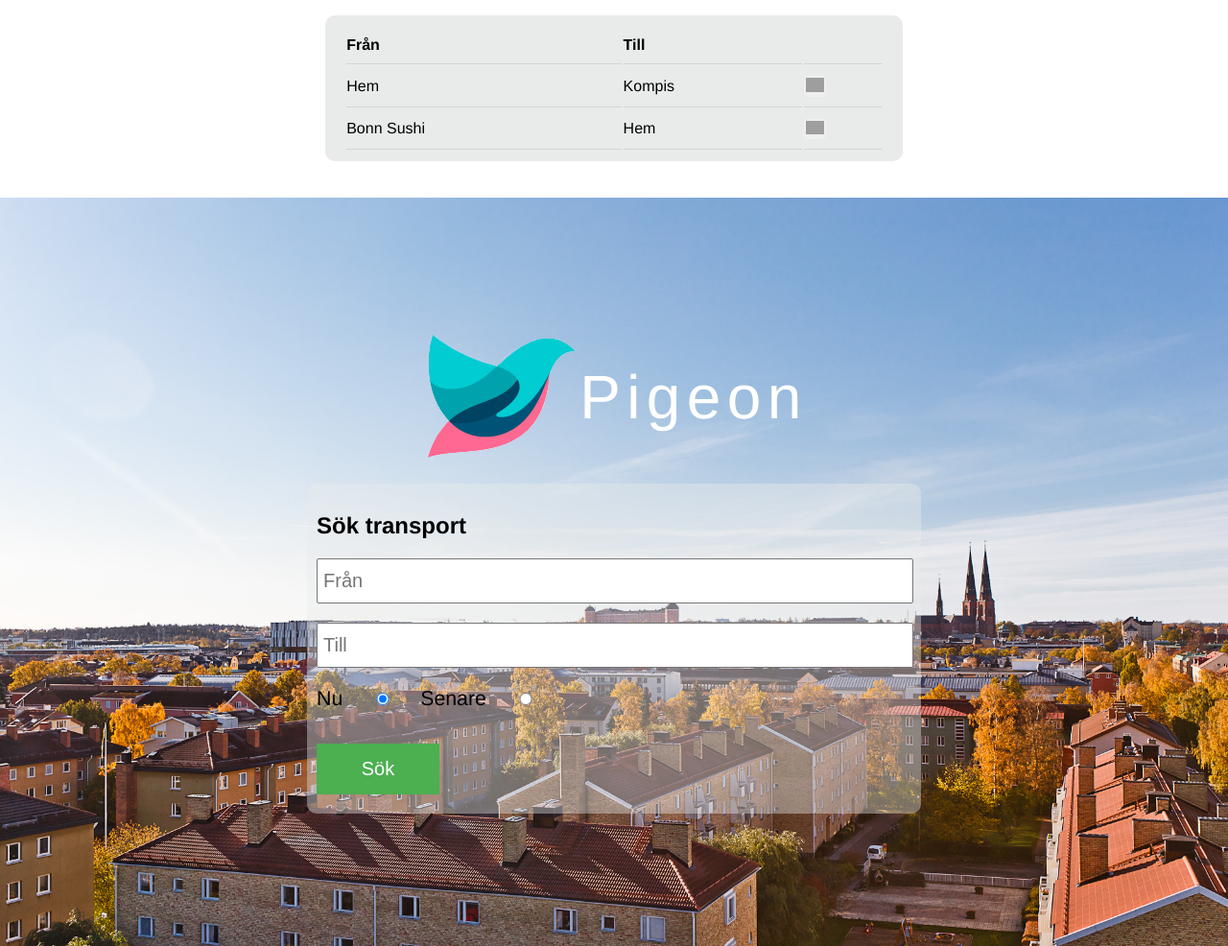
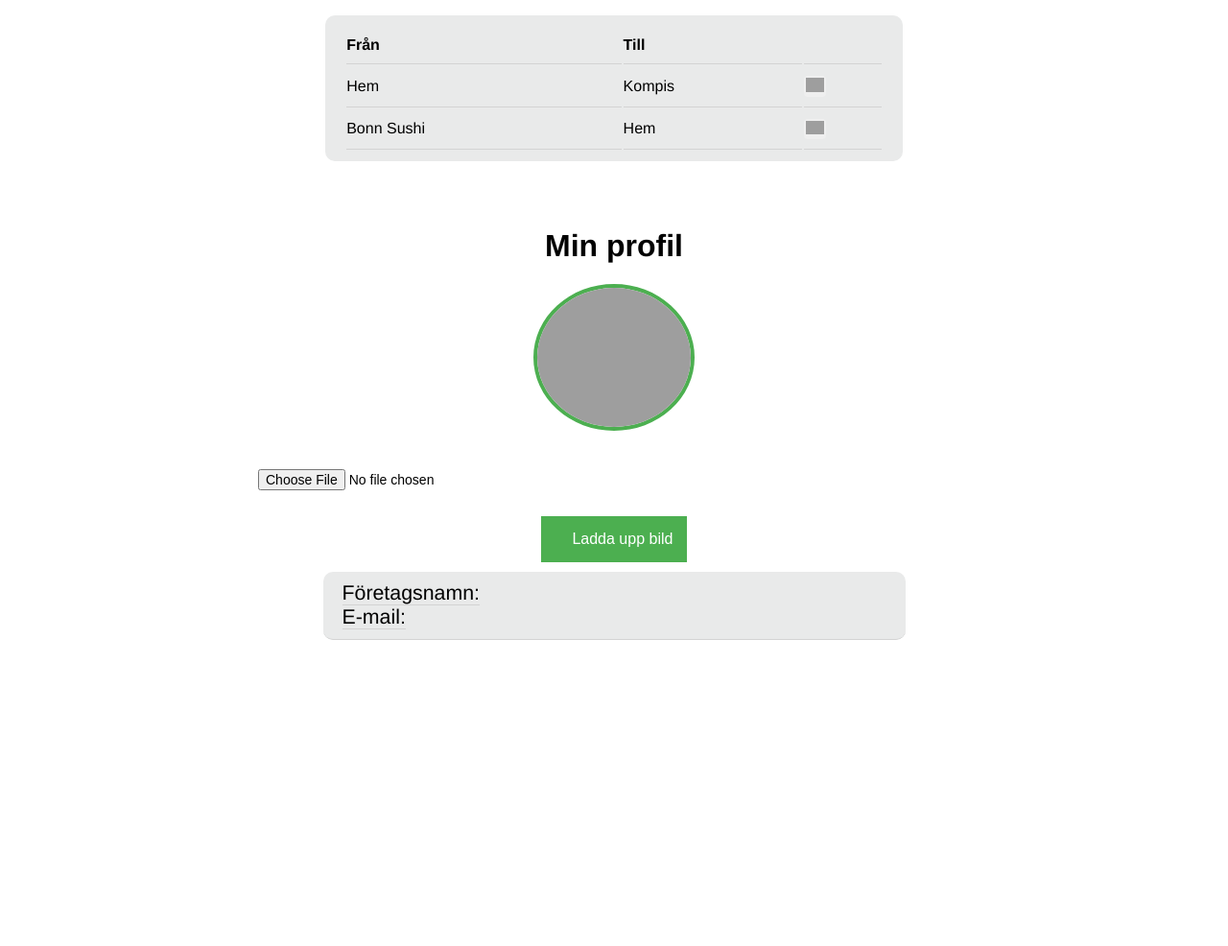
Before and after one commit to Wallman/Pigeon, a PHP site: page / in a window 1280 px wide. Shown: the part 566-1552 px from the top of the page at 96% size. After the commit the page ends 1233 px from the top, so only its background shows below. Run offline with PHP 8.4, Linux system fonts and the light colour scheme; the visitor is signed in with stand-in values (Sample User, id 1); data that the repository does not hold is empty; grey boxes are pictures that could not be loaded.

Commit message:
Typ klart
Lyckas inte flytta ”välj fil”-knappen, annars borde allt vara som det
ska.

```diff
--- a/assets/css/profile.css
+++ b/assets/css/profile.css
@@ -1,4 +1,46 @@
-.profile body {
-    background-image: url("http://static.tumblr.com/e86175016ca7e3afab25bd7a7b321da9/avakhy0/tTzn7kqhw/tumblr_static_aritsffbq1skocoswowk0gkg8.png");
-    /*border-radius: 50%;*/
+.profile{
+  padding: 10px;
+  text-align: center;
+  margin: 0 auto;
 }
+
+.profile input[type=submit] {
+  background-color: #4CAF50;
+  border: none;
+  color: white;
+  padding: 15px 32px;
+  text-align: center;
+  display: block;
+  font-size: 16px;
+  margin: 10px 0;
+  width: 20%;
+  margin: 0 auto;
+
+}
+
+.profile form{
+    width: 60%;
+    margin: 0 auto;
+}
+.profile img{
+    border-radius:50%;
+    border: 4px solid #4CAF50;
+    width: 160px;
+    height: 145px;
+    display: block;
+    margin: 0 auto;
+}
+
+.profile label{
+  border-bottom:1pt solid lightgrey;
+}
+
+.profile .container{
+  margin: 0 auto;
+  width: 45%;
+  background: #e9eaea;
+  padding: 10px 20px;
+  border-radius: 10px;
+  text-align: left;
+  border-bottom:1pt solid lightgrey;
+}
--- a/include/views/profile.php
+++ b/include/views/profile.php
@@ -1,41 +1,28 @@
-
+<div class='profile'>
   <h1>Min profil</h1>
 
-    <img src="http://www.netdoktorpro.se/images/img/no_avatar.gif" alt='profile'>
+      <img src="http://communities.naae.org/5.0.2/images/jive-profile-default-portrait.png" alt='profiles'><br>
+      <form name='fileForm' action='uploadFile.php' method="POST" enctype='multipart/form-data'>
+        <input type="file" name="image">
+        <input type="submit" name="submit" value="Ladda upp bild">
+      </form>
+    <?php
+    $db = new Database();
+    $user = $db->GetUser($_SESSION["email"]);
 
-<?php
     $_SESSION['company']; // Privat: 0 , Företag: 1
     if($_SESSION['company'] == 0){
-    echo "
-    <form>
-       <label for='name'>Namn</label>
-       <input type='text' name='name' value='Sven Svensson' readonly><br>
-       <label for='email'>Email</label>
-       <input type='text' name='email' value='sven.son@gmail.com' readonly><br>
-       <label for='adress'>Adress</label>
-       <input type='text' name='adress' value='Stationsvägen 3' readonly><br>
-       <label for='zipCode'>Postnummer</label>
-       <input type='text' name='zipCode' value='741 43' readonly><br>
-       <label for='city'>Stad</label>
-       <input type='text' name='city' value=Uppsala readonly><br>
-    </form>
-    ";
+      echo "<div class='container'>
+      <label>Förnamn: </label>$user->firstName<br>
+      <label>Efternamn: </label>$user->lastName<br>
+      <label>E-mail: </label>$user->email<br>
+      </div>";
     }
     else{
-    echo "
-    <form>
-    <label for='name'>Namn</label>
-    <input type='text' name='name' value='Sven Svensson' readonly><br>
-    <label for='email'>Email</label>
-    <input type='text' name='email' value='sven.son@gmail.com' readonly><br>
-    <label for='adress'>Adress</label>
-    <input type='text' name='adress' value='Stationsvägen 3' readonly><br>
-    <label for='zipCode'>Postnummer</label>
-    <input type='text' name='zipCode' value='741 43' readonly><br>
-    <label for='city'>Stad</label>
-    <input type='text' name='city' value=Uppsala readonly><br>
-    </form>
-    ";
+      echo "<div class='container'>
+      <label for='name'>Företagsnamn: </label>$user->companyName<br>
+      <label for='name'>E-mail: </label>$user->email<br>
+      </div>";
     }
-
     ?>
+</div>
--- a/index.php
+++ b/index.php
@@ -1,6 +1,7 @@
 <?php
   include ('include/header.php');
   include ('include/views/menu.php');
+  // session_destroy();
   // Inloggad
   if(isset($_SESSION['email'])){
     // Privat
@@ -11,7 +12,7 @@
     }
     else{ // Företag
       include ('include/views/tracking.php');
-      include ('include/views/searchTransport.php');
+      include ('include/views/profile.php');
     }
   }
   else{ // Utloggad
```
Lines whose indentation alone changed are shown as unchanged.
